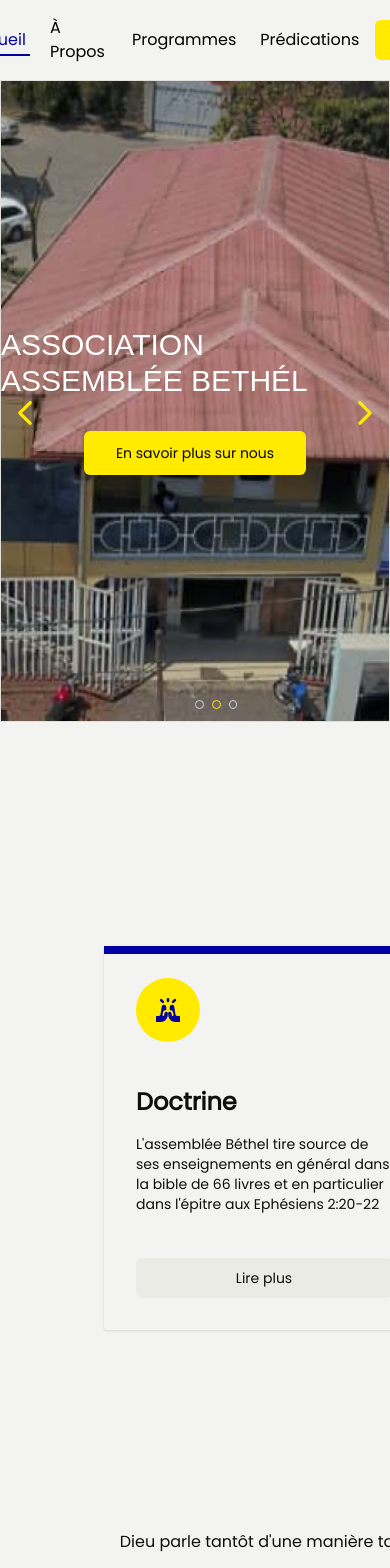
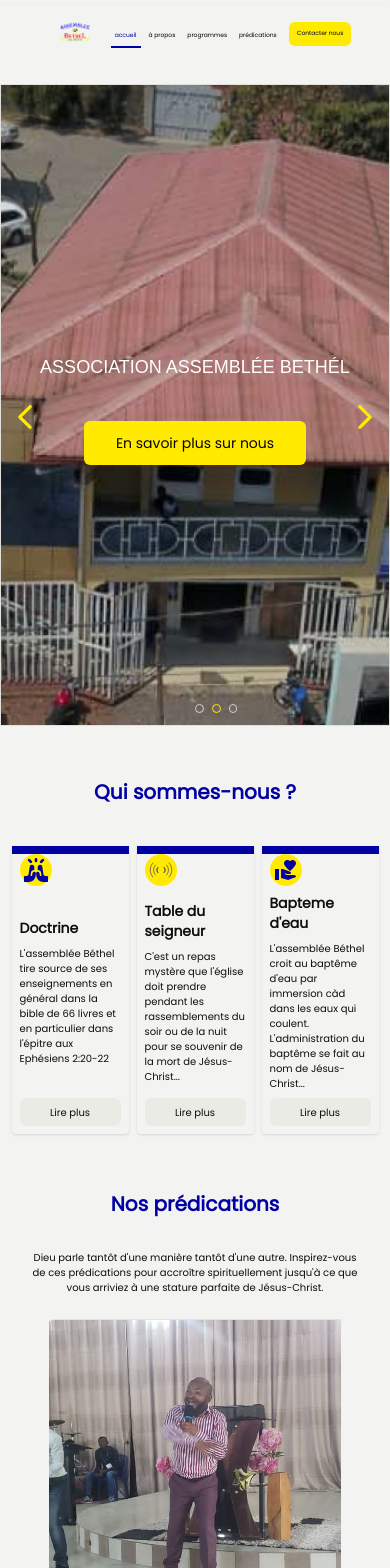
Before and after one commit to Dieumerci-M2/assemblee, a Next.js app: page / in a window 390 px wide. Shown: the top 1568 px of the page. Built offline with nearby package versions, Linux system fonts and the light colour scheme; a web font is replaced by a local one.

Commit message:
refactor : begin with responsive design

```diff
--- a/app/page.tsx
+++ b/app/page.tsx
@@ -22,15 +22,15 @@ export default function Home() {
 
   return (
     <main className="flex flex-col w-full min-h-screen ">
-      <div className="w-full border mb-20">
+      <div className="w-full border mb-10 lg:mb-20">
         <HeroCarousel />
       </div>
-      <div className="w-[80rem] [&>*:last-child]:mb-20 m-auto py-6 flex flex-col items-center gap-20">
+      <div className="w-full md:w-[80rem] [&>*:last-child]:mb-10 lg:[&>*:last-child]:mb-20 m-auto py-3 lg:py-6 flex flex-col items-center gap-6 lg:gap-20">
         <div className="w-full flex flex-col items-center">
-          <h3 className=" text-4xl font-semibold mb-20 text-cblue">
+          <h3 className=" text-xl lg:text-4xl font-semibold mb-10 lg:mb-20 text-cblue">
             {aboutUsSection.title}
           </h3>
-          <div className="w-full items-center justify-center flex gap-14">
+          <div className="w-full flex items-center justify-center gap-2 lg:gap-14">
             {aboutUsSection.cards.map((card) => (
               <AboutUsCard
                 key={card.title}
@@ -43,15 +43,15 @@ export default function Home() {
           </div>
         </div>
         <div className="w-full  flex flex-col items-center">
-          <h3 className=" text-4xl font-semibold mb-20 text-cblue">
+          <h3 className="text-xl lg:text-4xl font-semibold my-8 md:mb-20 text-cblue">
             {predicationsSection.title}
           </h3>
           <div className="w-full flex flex-col items-center">
-            <div className="flex flex-col items-center justify-between w-full gap-6">
-              <p className=" text-center w-10/12">
+            <div className="flex flex-col items-center justify-center md:justify-between w-full gap-6 md:gap-10">
+              <p className="text-[10px] md:text-lg text-center w-10/12">
                 {predicationsSection.description}
               </p>
-              <div className="w-10/12">
+              <div className="w-9/12 md:w-10/12">
                 <NosPredicationCarousel/>
               </div>
             </div>
@@ -66,7 +66,7 @@ export default function Home() {
           </div>
         </div>
         <div className="w-full flex flex-col items-center">
-          <h3 className=" text-4xl text-center font-semibold mb-20 max-w-[50%] text-cblue">
+          <h3 className="text-xl lg:text-4xl text-center font-semibold mb-20 max-w-[50%] text-cblue">
             {churchAdhesionAdvantages.title}
           </h3>
           <div className="w-full mb-16 items-center justify-center flex">
@@ -82,8 +82,8 @@ export default function Home() {
           </div>
         </div>
         <div className="w-full flex flex-col items-center">
-          <h3 className=" text-4xl text-center font-semibold mb-20 max-w-[50%] text-cblue">
-            {churchAdhesionAdvantages.title}
+          <h3 className="text-xl lg:text-4xl text-center font-semibold mb-20 max-w-[50%] text-cblue">
+            {rejoignez_nous.title}
           </h3>
           <div className="w-full flex flex-col gap-12">
             <div className="w-full h-[30rem] items-center justify-between flex">
@@ -92,7 +92,6 @@ export default function Home() {
                   <p className=" text-cred text-lg">
                     {rejoignez_nous.events.upcomingEvent.headerText}
                   </p>
-
                   <p className=" text-xl">
                     {rejoignez_nous.events.upcomingEvent.date}
                   </p>
@@ -136,6 +135,11 @@ export default function Home() {
                 />
               </div>
             </div>
+            <div className="flex flex-col items-center">
+              <h3 className="text-xl lg:text-4xl text-center font-semibold mb-10 max-w-[50%] text-cblue">
+                {rejoignez_nous.year_of_attachement.title}
+              </h3>
+            </div>
             <div className="w-full h-[35rem] relative flex items-center justify-center">
               <Image
                 fill
@@ -165,7 +169,7 @@ export default function Home() {
           </div>
         </div>
         <div className="w-full flex flex-col items-center">
-          <h3 className=" text-4xl text-center font-semibold mb-20 max-w-[50%] text-cblue">
+          <h3 className="text-xl lg:text-4xl text-center font-semibold mb-20 max-w-[50%] text-cblue">
             {nos_seviteurs.title}
           </h3>
           <div className="w-full flex items-center px-1 justify-center gap-8">
--- a/components/carousels/NosPredication.tsx
+++ b/components/carousels/NosPredication.tsx
@@ -28,11 +28,10 @@ const NosPredicationCarousel: React.FC = () => {
           {homePageContent.predicationsSection.imageGallery.map(
             (item, index) => (
               <div
-                className=" shrink-0 min-w-0 grow-0  flex items-center justify-center pl-2 basis-1/3 "
+                className=" shrink-0 min-w-0 grow-0  flex items-center justify-center pl-2 basis-1/1 md:basis-1/3 "
                 key={index}
               >
-                <a
-href="/predications"
+                <a href="/predications"
                   className={` w-[20rem] border ${
                     index % 2 && " relative top-20 w-72"
                   } overflow-hidden relative rounded-2xl h-96`}
@@ -44,7 +43,6 @@ href="/predications"
                       alt="serviteur"
                       src={item.img}
                     />
-
                 </a>
                </div>
             )
--- a/components/header/logo/footerLogo.tsx
+++ b/components/header/logo/footerLogo.tsx
@@ -4,7 +4,7 @@ import Image from "next/image";
 
 function FooterLogo() {
   return (
-    <div className=" flex items-center justify-center h-20 w-42 relative">
+    <div className=" flex relative items-center justify-center h-8 md:h-20 w-14 md:w-40">
       <Image fill style={{ objectFit: "contain" }} alt="logo" src={logo} />
     </div>
   );
--- a/components/header/logo/index.tsx
+++ b/components/header/logo/index.tsx
@@ -4,7 +4,7 @@ import Image from "next/image";
 
 function Logo() {
   return (
-    <div className="  flex items-center justify-center h-14 w-28 relative">
+    <div className="flex relative items-center justify-center h-8 lg:h-14 w-14 lg:w-28">
       <Image fill style={{ objectFit: "contain" }} alt="logo" src={logo} />
     </div>
   );
--- a/components/header/navbar.tsx
+++ b/components/header/navbar.tsx
@@ -8,7 +8,7 @@ function NavBar() {
   const [active, setActive] = useState(navigations.defaultActive);
 
   return (
-    <ul className="flex h-12 px-3 items-center  justify-center gap-4">
+    <ul className="flex h-8 lg:h-12 px-1 lg:px-3 items-center  justify-center gap-1 lg:gap-4">
       {navigations.items.map((nav) => (
         <li
           onClick={() => setActive(nav.label)}
@@ -16,7 +16,7 @@ function NavBar() {
           key={nav.path}
         >
           <Link href={nav.path}>
-            <span className=" capitalize">{nav.label}</span>
+            <span className=" text-[6px] md:text-xl">{nav.label}</span>
           </Link>
         </li>
       ))}
--- a/components/homepage/heroSection.tsx
+++ b/components/homepage/heroSection.tsx
@@ -25,7 +25,7 @@ function HeroSection({imgUrl} : {imgUrl : StaticImageData}) {
           src={imgUrl}
         />
         <div className=" absolute w-full h-full flex items-center justify-center gap-8 flex-col">
-          <h3 className={  ` ${diploma.className} text-white text-3xl font-bold uppercase`}>{homePageContent.heroSection.text}</h3>
+          <h3 className={  ` ${diploma.className} m-2 lg:m-0 text-white text-center text-lg lg:text-3xl font-bold uppercase`}>{homePageContent.heroSection.text}</h3>
           <Button size="lg" className=""><Link href="/a_propos">{homePageContent.heroSection.buttonText}</Link></Button>
         </div>
       </div>
--- a/components/homepage/qui_sommes_nous/card.tsx
+++ b/components/homepage/qui_sommes_nous/card.tsx
@@ -11,17 +11,17 @@ interface IProps {
 
 function AboutUsCard(props: IProps) {
   return (
-    <div className="w-80 shadow p-8 h-96  rounded-b flex flex-col justify-between  relative after:absolute after:w-full after:h-2 after:bg-cblue after:top-0 after:left-0">
-      <div className=" text-cblue w-16 bg-primary h-16 rounded-full p-5 flex items-center justify-center">
+    <div className="w-[30%] md:w-80 shadow p-2 md:p-8 h-72 md:h-96 rounded-b flex flex-col justify-between relative after:absolute after:w-full after:h-2 after:bg-cblue after:top-0 after:left-0">
+      <div className=" text-cblue w-8 md:w-16 bg-primary h-8 md:h-16 rounded-full p-1 md:p-5 flex items-center justify-center">
         {props.icon}
       </div>
-      <div className="w-full flex flex-col gap-4">
-        <h4 className=" font-semibold text-2xl">{props.title}</h4>
-        <p className=" text-sm">{props.description}</p>
+      <div className="w-full flex flex-col gap-2">
+        <h4 className=" font-semibold text-sm md:text-2xl">{props.title}</h4>
+        <p className="text-[10px] md:text-sm">{props.description}</p>
       </div>
       <div className="w-[100%]">
         <Link href="/a_propos">
-          <Button variant="secondary" className="w-full">{props.buttonText}</Button>
+          <Button variant="secondary" className="w-full h-7 md:h-10 text-[10px] md:text-sm">{props.buttonText}</Button>
         </Link>
       </div>
     </div>
--- a/components/layouts/footer.tsx
+++ b/components/layouts/footer.tsx
@@ -11,13 +11,13 @@ import { Input } from "../ui/input";
 function Footer() {
   return (
     <div id="footer" className="w-full bg-black text-white h-auto">
-      <div className=" w-[80rem] justify-between h-72 m-auto p-6 flex ">
+      <div className=" w-[80rem] flex justify-between h-72 m-auto p-6">
         <div className="  flex flex-col h-full p-2 gap-5 ">
-          <div>
+          <div className="flex">
             <FooterLogo />
           </div>
 
-          <ul className="w-full text-ccream/60 text-sm flex-col flex gap-1">
+          <ul className="w-full text-cream/60 text-sm flex-col flex gap-1">
             <li>{contacts.phoneNumber}</li>
             <li>{contacts.adress}</li>
             <li>{contacts.email}</li>
--- a/components/layouts/header.tsx
+++ b/components/layouts/header.tsx
@@ -6,13 +6,17 @@ import { headerZone } from "@/data/headerZone";
 
 function Header() {
   return (
-    <div className="w-full shadow h-20 flex items-center justify-center">
-      <div className="m-auto w-[80rem]   h-14 px-6 flex items-center justify-between">
-        <Logo />
-
-        <NavBar />
-
-        <Button className=" text-lg"><a href="#footer">{headerZone.contactButtonText}</a></Button>
+    <div className="w-full shadow h-20 ">
+      <div className="m-1 lg:m-auto w-full h-14 px-1 lg:px-6 flex items-center justify-center lg:justify-between gap-1">
+        <div className="">
+          <Logo />
+        </div>
+        <div>
+          <NavBar />
+        </div>
+        <div>
+          <Button className=" text-[6px] md:text-lg h-6 lg:h-12 p-2 md:p-6"><a href="#footer">{headerZone.contactButtonText}</a></Button>
+        </div>
       </div>
     </div>
   );
```
